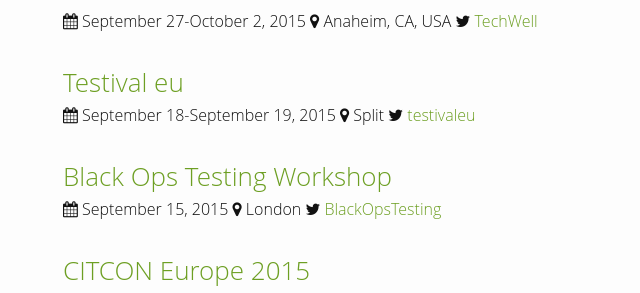
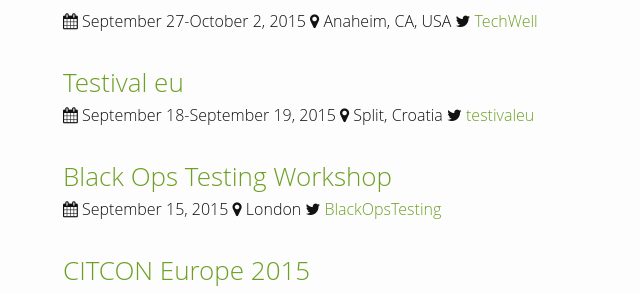
Before and after one commit to TestingConferences/testingconferences.github.io, a Jekyll site: the page built from past.html, in a window 1280 px wide and 900 px high, scrolled down 1065 px. Shown: the part 156-449 px from the top of the window, without its empty margins (207-847 px from the left). Built offline with Jekyll 4.4.1, drawn with Linux system fonts in a browser that asks for light colours.

Commit message:
croatia added

```diff
--- a/_data/past.yml
+++ b/_data/past.yml
@@ -71,7 +71,7 @@
   twitter: TechWell
 
 - name: Testival eu
-  location: Split
+  location: Split, Croatia
   dates: "September 18-September 19, 2015"
   url: http://www.testival.eu/
   twitter: testivaleu
```
